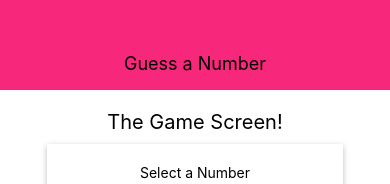
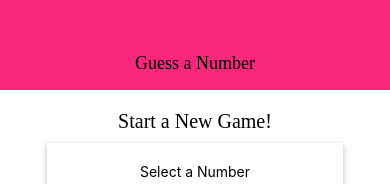
Before and after one commit to xing9320/Yixing, a React Native app: screen / in a window 390 px wide. Shown: the top 184 px of the page. Built offline with nearby package versions, Linux system fonts and the light colour scheme.

Commit message:
Add custom Fonts

```diff
--- a/App.js
+++ b/App.js
@@ -1,14 +1,50 @@
-import React, { useState } from 'react';
+import React, { useCallback, useEffect, useState } from 'react';
 import { StyleSheet, View } from 'react-native';
+import * as Font from 'expo-font';
+import * as SplashScreen from 'expo-splash-screen';
+//import AppLoading from 'expo-app-loading';
 import Header from './components/Header';
 import StartGameScreen from './screens/StartGameScreen';
 import GameScreen from './screens/GameScreen';
 import GameOverScreen from './screens/GameOverScreen';
 
+const fetchFonts = () => {
+  return Font.loadAsync({
+    'open-sans': require('./assets/fonts/OpenSans-Regular.ttf'),
+    'open-sans-bold': require('./assets/fonts/OpenSans-Bold.ttf')
+  })
+}
+
+SplashScreen.preventAutoHideAsync();
 
 export default function App() {
   const [userNumber, setUserNumber] = useState();
   const [guessRounds, setGuessRounds] = useState(0);
+  const [dataLoaded, setDataLoaded] = useState(false);
+
+  useEffect(() => {
+    async function prepare() {
+      try {
+        await fetchFonts;
+        await new Promise(resolve => setTimeout(resolve, 2000));
+      } catch (e) {
+        console.warn(e);
+      } finally {
+        setDataLoaded(true);
+      }
+    }
+    prepare();
+  }, []);
+
+  const onLayOutRootView = useCallback(async () => {
+    if (dataLoaded) {
+      await SplashScreen.hideAsync();
+    }
+  }, [dataLoaded]);
+
+  if (!dataLoaded) {
+    return null;
+  }
 
   const configureNewGamdHandler = () => {
     setGuessRounds(0);
@@ -29,7 +65,7 @@ export default function App() {
   if (userNumber && guessRounds <= 0) {
     content = <GameScreen userChoice={userNumber} onGameOver={gameOverHandler} />
   } else if (guessRounds > 0) {
-    content =(
+    content = (
       <GameOverScreen
         roundsNumber={guessRounds}
         userNumber={userNumber}
@@ -39,7 +75,7 @@ export default function App() {
   }
 
   return (
-    <View style={styles.screen}>
+    <View style={styles.screen} onLayOutRootView={onLayOutRootView}>
       <Header title="Guess a Number" />
       {content}
     </View>
--- /dev/null
+++ b/components/BodyText.js
@@ -0,0 +1,14 @@
+import React from 'react';
+import {Text, StyleSheet} from 'react-native';
+
+const BodyText = (props) => (
+    <Text styles={{...styles.body, ...props.style}}>{props.children}</Text>
+);
+
+const styles = StyleSheet.create({
+    body:{
+        fontFamily: 'open-sans'
+    }
+});
+
+export default BodyText;
--- a/components/Header.js
+++ b/components/Header.js
@@ -1,11 +1,12 @@
 import React from 'react'
-import {View, Text, StyleSheet} from 'react-native'
+import {View, StyleSheet} from 'react-native'
+import TitleText from './TitleText';
 import colors from '../constants/colors';
 
 const Header = props => {
     return (
         <View style = {styles.header}>
-            <Text style = {styles.headerTitile}>{props.title}</Text>
+            <TitleText style = {styles.headerTitile}>{props.title}</TitleText>
         </View>
     );
 }
--- /dev/null
+++ b/components/TitleText.js
@@ -0,0 +1,15 @@
+import React from 'react';
+import {Text, StyleSheet} from 'react-native';
+
+const TitleText = props => (
+    <Text style={{ ...styles.title, ...props.style }}>{props.children}</Text>
+);
+
+const styles = StyleSheet.create({
+    title: {
+        fontFamily: 'open-sans-bold',
+        fontSize: 18
+    }
+});
+
+export default TitleText;
--- a/screens/GameOverScreen.js
+++ b/screens/GameOverScreen.js
@@ -1,12 +1,14 @@
 import React from 'react';
-import {View, Text, StyleSheet, Button} from 'react-native';
+import {View, StyleSheet, Button, Text} from 'react-native';
+import BodyText from "../components/BodyText";
+import TitleText from '../components/TitleText';
 
 const GameOverScreen = props => {
   return (
     <View style={styles.screen}>
-      <Text>The Game is Over!</Text>
-      <Text>Number of rounds: {props.roundsNumber}</Text>
-      <Text>Number was: {props.userNumber}</Text>
+      <TitleText>The Game is Over!</TitleText>
+      <BodyText>Number of rounds: {props.roundsNumber}</BodyText>
+      <BodyText>Number was: {props.userNumber}</BodyText>
       <Button title='NEW GAME' onPress={props.onRestart}/>
     </View>
   )
--- a/screens/GameScreen.js
+++ b/screens/GameScreen.js
@@ -1,8 +1,9 @@
 import React, { useState, useRef, useEffect } from "react";
-import { View, Text, StyleSheet, Button, Alert } from 'react-native';
+import { View, StyleSheet, Button, Alert } from 'react-native';
 
 import NumberContainer from "../components/NumberContainer";
 import Card from "../components/Card";
+import TitleText from "../components/TitleText";
 
 const generateRandomBetween = (min, max, exclude) => {
     min = Math.ceil(min);
@@ -51,7 +52,7 @@ useEffect(() => {
 
     return (
         <View style={styles.screen}>
-            <Text>Opponent's Guess</Text>
+            <TitleText>Opponent's Guess</TitleText>
             <NumberContainer>{currentGuess}</NumberContainer>
             <Card style={styles.buttonContainer}>
                 <Button title='LOWER' onPress={nextGuessHandler.bind(this, 'lower')} />
--- a/screens/StartGameScreen.js
+++ b/screens/StartGameScreen.js
@@ -1,8 +1,10 @@
 import React, { useState } from 'react';
-import { View, Text, StyleSheet, Button, Keyboard, TouchableWithoutFeedback, Alert } from 'react-native'
+import { View, StyleSheet, Button, Keyboard, TouchableWithoutFeedback, Alert } from 'react-native'
 import Card from '../components/Card';
 import Input from '../components/Input';
 import NumberContainer from '../components/NumberContainer'
+import TitleText from '../components/TitleText';
+import BodyText from '../components/BodyText';
 import colors from '../constants/colors';
 
 
@@ -50,7 +52,7 @@ const StartGameScreen = (props) => {
     if (confirmed) {
         confirmedOutput = (
             <Card style={styles.summaryContainer}>
-                <Text>Chosen Number:</Text>
+                <BodyText>Chosen Number:</BodyText>
                 <NumberContainer>{selectedNumber}</NumberContainer>
                 <Button title="START GAME" onPress={() => props.onStartGame(selectedNumber)}/>
             </Card>
@@ -60,10 +62,10 @@ const StartGameScreen = (props) => {
     return (
         <TouchableWithoutFeedback onPress={() => { Keyboard.dismiss() }}>
             <View style={styles.screen}>
-                <Text style={styles.title}>The Game Screen!</Text>
+                <TitleText style={styles.title}>Start a New Game!</TitleText>
                 <Card style={styles.inputContainer}>
                     <View style={styles.inputContainer}>
-                        <Text>Select a Number</Text>
+                        <BodyText>Select a Number</BodyText>
                         <Input style={styles.input} onChangeText={inputText => numberInputhandler(inputText)} defaultValue={enteredValue} />
                         <View style={styles.buttonContainer}>
                             <View style={styles.button}>
@@ -91,6 +93,7 @@ const styles = StyleSheet.create({
     title: {
         fontSize: 20,
         marginVertical: 10,
+        fontFamily: 'open-sans-bold'
     },
     inputContainer: {
         width: 300,
```
Also changed, not shown: assets/fonts/OpenSans-Bold.ttf (added), assets/fonts/OpenSans-Regular.ttf (added).
